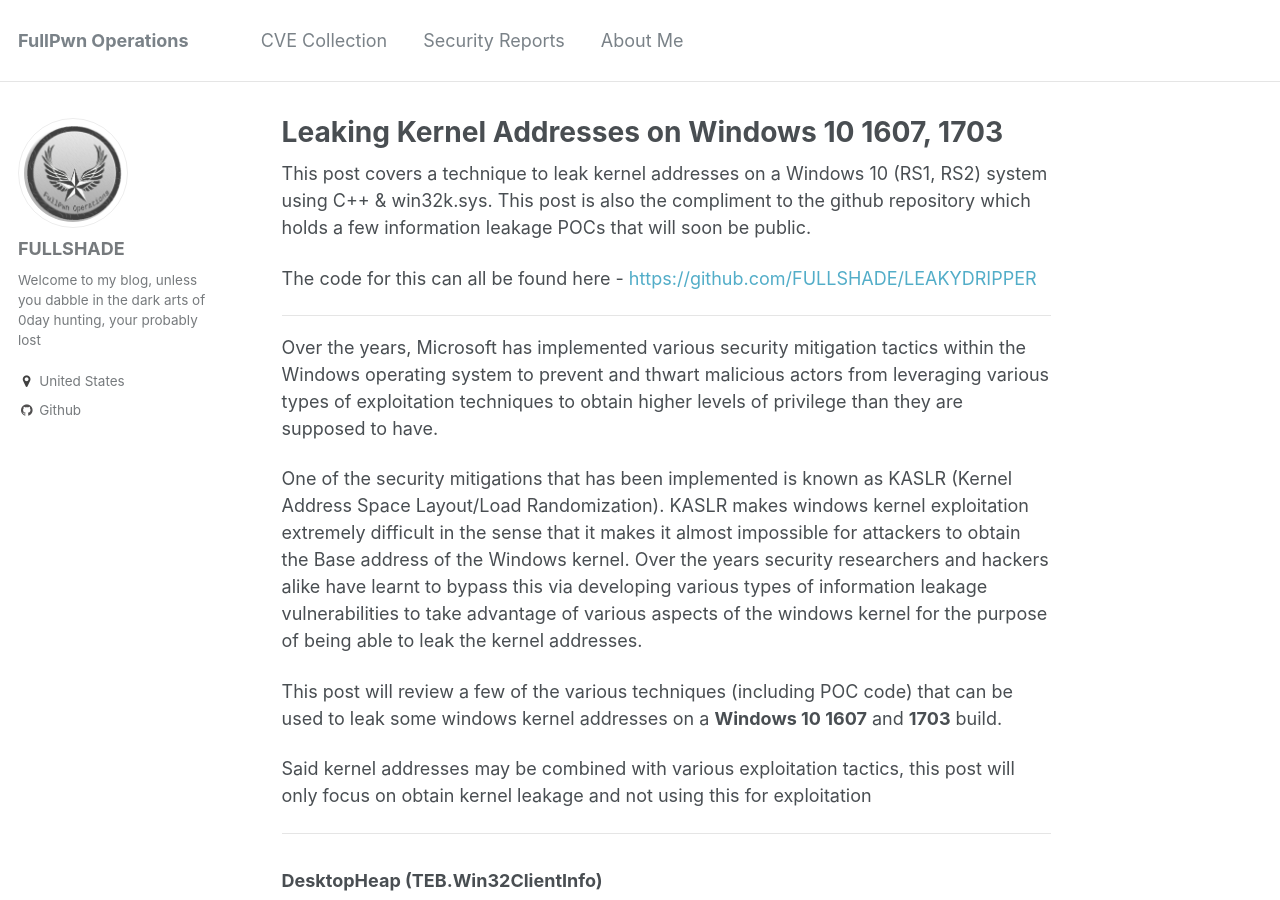
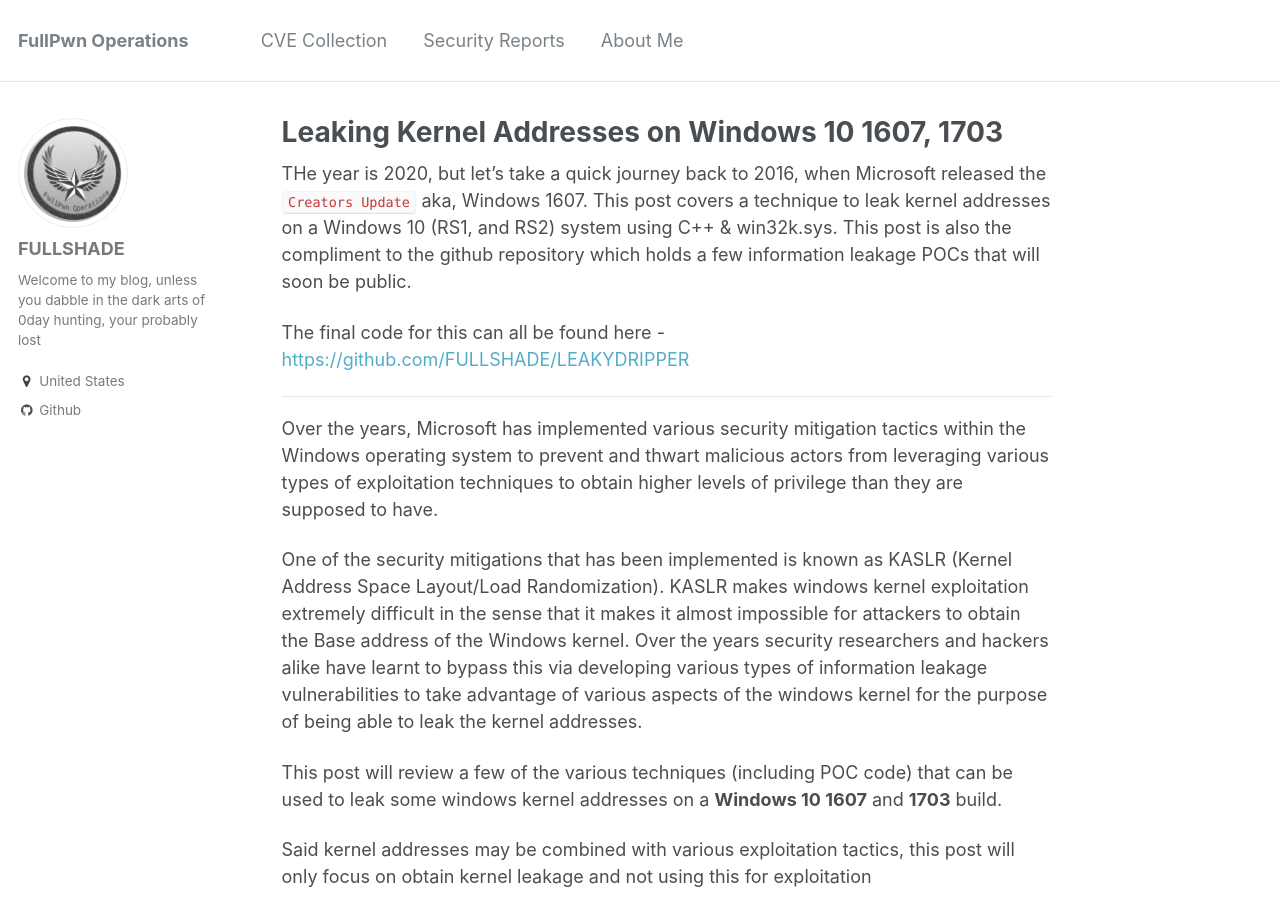
Before and after one commit to asdyxcyxc/FULLSHADE.github.io, a Jekyll site: the page built from _posts/2020-04-20-Windows-10-kaslr-infoleak.md, in a window 1280 px wide and 900 px high. Built offline with Jekyll 4.4.1, drawn with Linux system fonts in a browser that asks for light colours; comment, search, counter and statistics services are not loaded.

Commit message:
Update 2020-04-20-Windows-10-kaslr-infoleak.md

```diff
--- a/_posts/2020-04-20-Windows-10-kaslr-infoleak.md
+++ b/_posts/2020-04-20-Windows-10-kaslr-infoleak.md
@@ -3,9 +3,9 @@
 title: Leaking Kernel Addresses on Windows 10 1607, 1703
 ---
 
-This post covers a technique to leak kernel addresses on a Windows 10 (RS1, RS2) system using C++ & win32k.sys. This post is also the compliment to the github repository which holds a few information leakage POCs that will soon be public.
+THe year is 2020, but let's take a quick journey back to 2016, when Microsoft released the `Creators Update` aka, Windows 1607. This post covers a technique to leak kernel addresses on a Windows 10 (RS1, and RS2) system using C++ & win32k.sys. This post is also the compliment to the github repository which holds a few information leakage POCs that will soon be public.
 
-The code for this can all be found here - [https://github.com/FULLSHADE/LEAKYDRIPPER](https://github.com/FULLSHADE/LEAKYDRIPPER)
+The final code for this can all be found here - [https://github.com/FULLSHADE/LEAKYDRIPPER](https://github.com/FULLSHADE/LEAKYDRIPPER)
 
 ----
 
```
